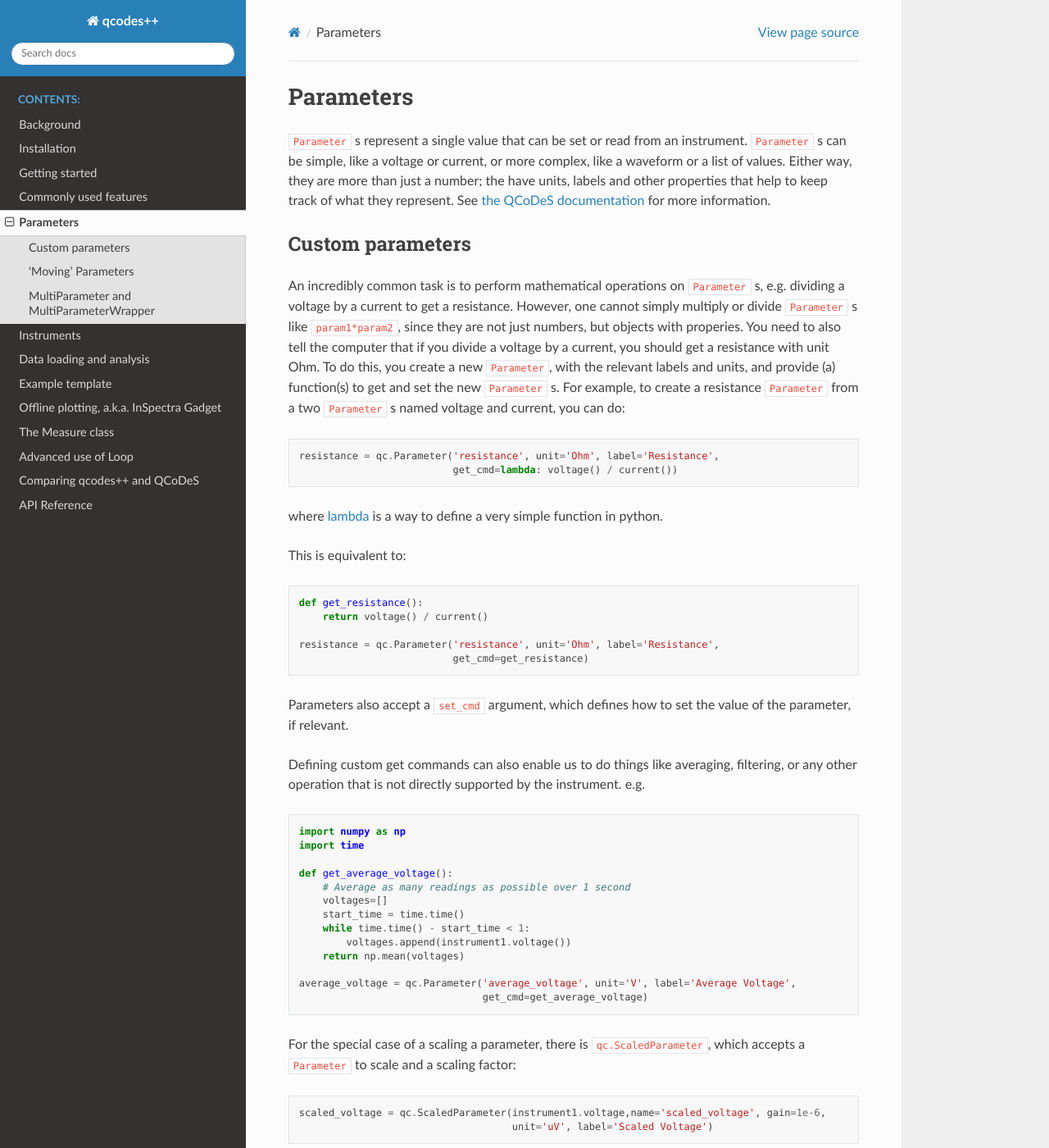
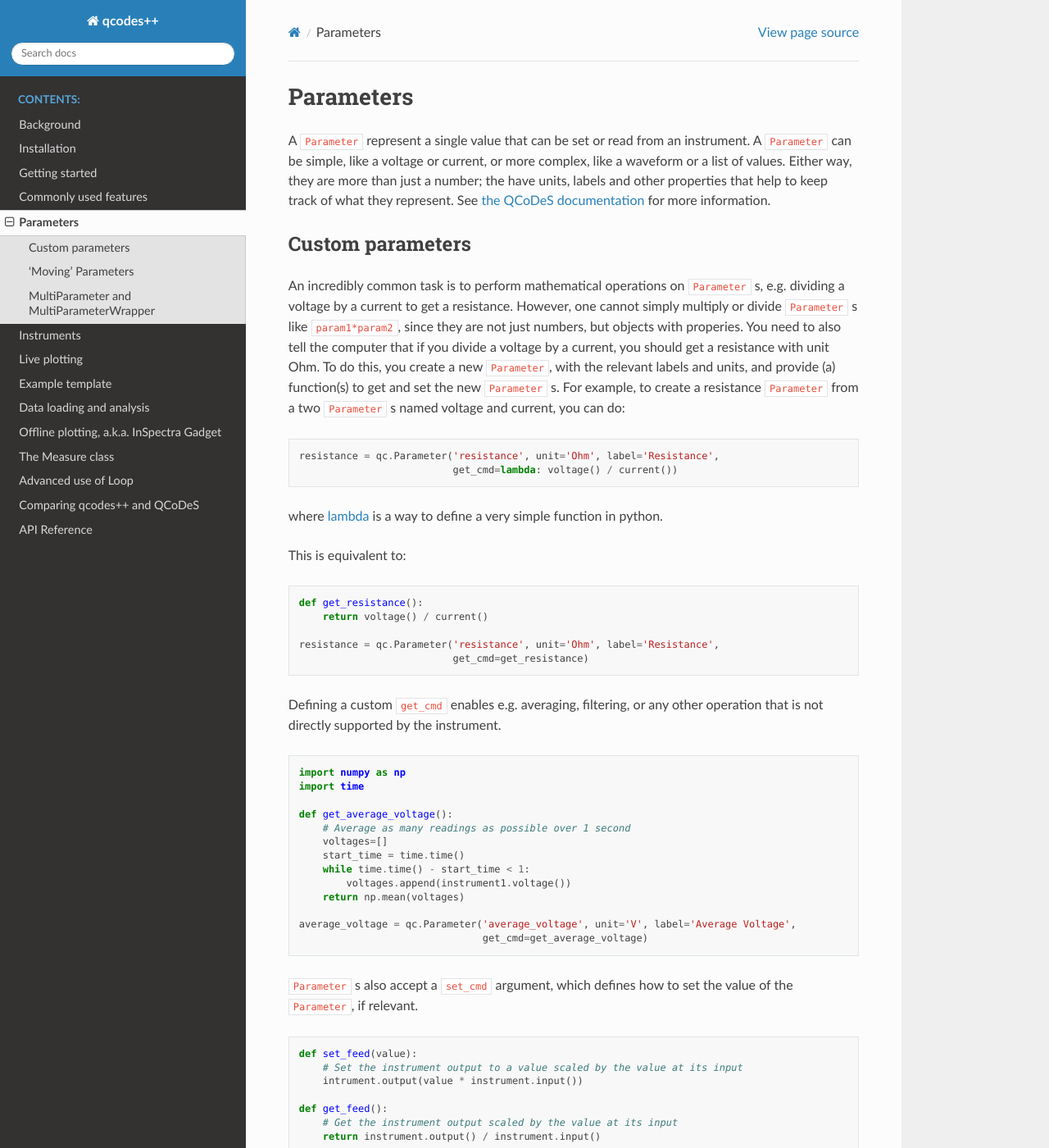
Before and after one commit to qcodespp/qcodespp.github.io, a Sphinx documentation site: the page built from docs/source/parameters.rst, in a window 1280 px wide and 1400 px high. Shown: the whole window at 82% size. Built offline with Sphinx 7.4.7 and the Read the Docs theme 3.1.0, drawn with Linux system fonts in a browser that asks for light colours; some of the changed text lies outside the part shown.

Commit message:
Continute clean up. Move live_plot to its own page

```diff
--- a/docs/source/index.rst
+++ b/docs/source/index.rst
@@ -33,8 +33,9 @@
    more_features
    parameters
    visa
+   live_plot
+   template
    data_analysis
-   template
    offline_plotting
    measure
    advanced
--- a/docs/source/measure.rst
+++ b/docs/source/measure.rst
@@ -1,8 +1,7 @@
 The Measure class
 =================
 
-``Measure`` is used to measure a set of parameters at a single point in time. The typical use case is where the parameter(s)'s get function(s) return(s) an array, e.g. an oscilloscope trace, or a spectrum analyser trace. At init, you can provide the parameters to measure and (optionally) setpoints. If no parameters are
-provided, the default station.measure() is used. If no setpoints are provided, dummy setpoints are created for each dimension found in the parametersn (recommended, see below). ``Measure.run()`` will execute the measurement, and return and save a ``DataSetPP``
+``Measure`` is used to measure a set of ``parameter`` s at a single point in time. The typical use case is where the ``parameter`` (s)'s get function(s) return(s) an array, e.g. an oscilloscope trace, or a spectrum analyser trace. At init, you can provide the ``Parameter`` s to measure and (optionally) ``setpoints``. If no ``Parameter`` s are provided, the default ``station.measure()`` is used. If no ``setpoints`` are provided, dummy setpoints are created for each dimension found in the parameters (recommended, see below). ``Measure.run()`` will execute the measurement, and return and save a ``DataSetPP``
 
 Examples:
 
--- a/docs/source/parameters.rst
+++ b/docs/source/parameters.rst
@@ -1,7 +1,7 @@
 Parameters
 ==========
 
-``Parameter`` s represent a single value that can be set or read from an instrument. ``Parameter`` s can be simple, like a voltage or current, or more complex, like a waveform or a list of values. Either way, they are more than just a number; the have units, labels and other properties that help to keep track of what they represent. See `the QCoDeS documentation <https://microsoft.github.io/Qcodes/examples/Parameters/Parameters.html>`__ for more information.
+A ``Parameter`` represent a single value that can be set or read from an instrument. A ``Parameter`` can be simple, like a voltage or current, or more complex, like a waveform or a list of values. Either way, they are more than just a number; the have units, labels and other properties that help to keep track of what they represent. See `the QCoDeS documentation <https://microsoft.github.io/Qcodes/examples/Parameters/Parameters.html>`__ for more information.
 
 Custom parameters
 -----------------
@@ -24,9 +24,7 @@
     resistance = qc.Parameter('resistance', unit='Ohm', label='Resistance',
                               get_cmd=get_resistance)
 
-Parameters also accept a ``set_cmd`` argument, which defines how to set the value of the parameter, if relevant.
-
-Defining custom get commands can also enable us to do things like averaging, filtering, or any other operation that is not directly supported by the instrument. e.g.
+Defining a custom ``get_cmd`` enables e.g. averaging, filtering, or any other operation that is not directly supported by the instrument.
 
 .. code-block:: python
 
@@ -43,6 +41,21 @@
 
     average_voltage = qc.Parameter('average_voltage', unit='V', label='Average Voltage',
                                    get_cmd=get_average_voltage)
+
+``Parameter`` s also accept a ``set_cmd`` argument, which defines how to set the value of the ``Parameter``, if relevant.
+
+.. code-block:: python
+
+    def set_feed(value):
+        # Set the instrument output to a value scaled by the value at its input
+        intrument.output(value * instrument.input())
+
+    def get_feed():
+        # Get the instrument output scaled by the value at its input
+        return instrument.output() / instrument.input()
+
+    feedparam = qc.Parameter('feedparam', unit='V', label='Voltage',
+                              get_cmd=get_feed, set_cmd=set_feed)
 
 For the special case of a scaling a parameter, there is ``qc.ScaledParameter``, which accepts a ``Parameter`` to scale and a scaling factor:
 
```
Also changed, not shown: other parts of docs/source/index.rst (+1 -1 lines), docs/source/advanced.rst (+5 -5 lines), docs/source/live_plot.rst (added, +50 -0 lines), docs/source/more_features.rst (+0 -40 lines).
